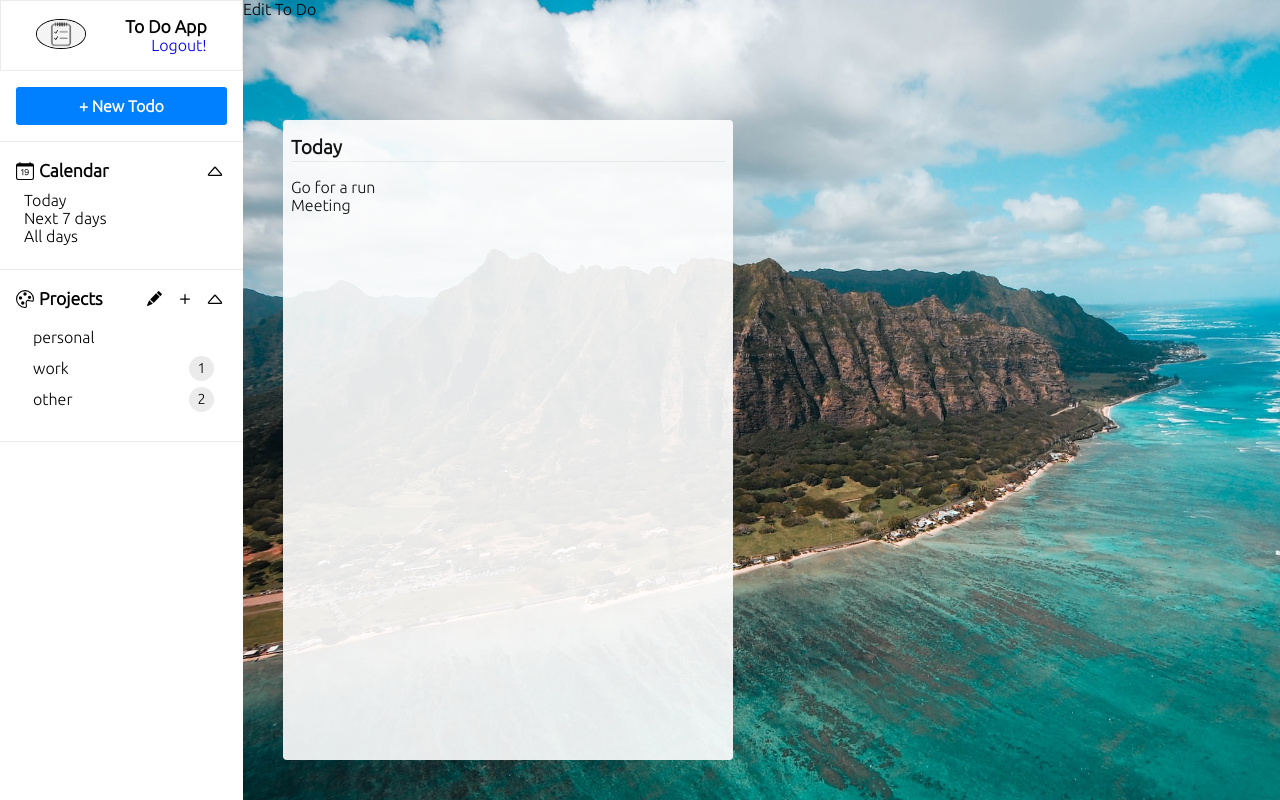
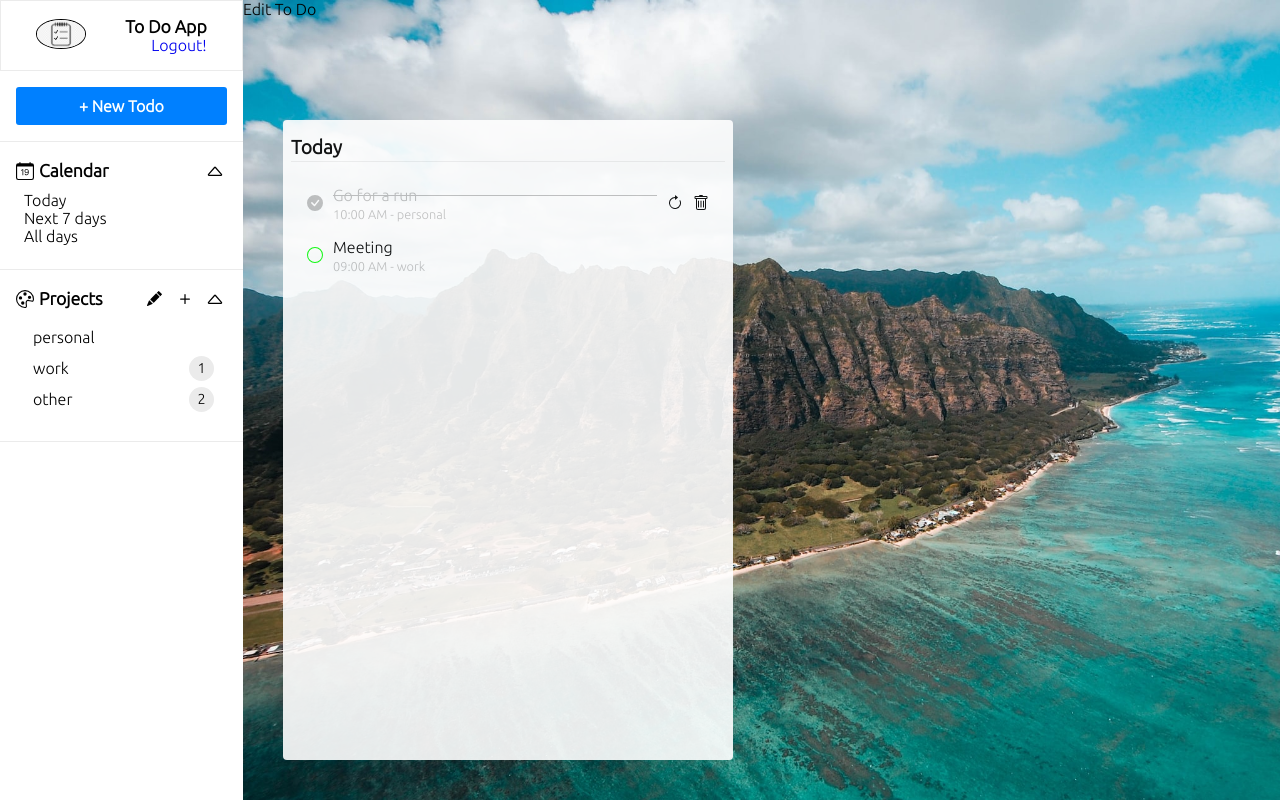
Before and after one commit to davidhong037/to-do-app, a React (Create React App) app: page / in a window 1280 px wide. Built offline with nearby package versions, Linux system fonts and the light colour scheme.

Commit message:
Adding Todo component with styling

```diff
--- a/src/App.css
+++ b/src/App.css
@@ -435,3 +435,47 @@
 .Todos .todos {
   overflow-y: auto;
 }
+
+/* Todo */
+.Todo {
+  padding:  0.5rem 1rem;
+}
+
+.Todo .todo-container {
+  display: flex;
+  align-items: center;
+}
+
+.Todo .todo-container span {
+  cursor: pointer;
+}
+
+.Todo .todo-container .text {
+  position: relative;
+  flex: 1;
+  margin: 0 10px;
+  cursor: pointer;
+}
+
+.Todo .todo-container .text span {
+  font-size: 0.8rem;
+  color: #bebebe;
+}
+
+.Todo .todo-container .text .line {
+  height: 1px;
+  background: #bebebe;
+  position: absolute;
+  top: 25%;
+  width: 0;
+  transition: width 250ms ease-in-out;
+}
+
+.Todo .todo-container .text .line-through {
+  width: 100%;
+}
+
+.Todo .todo-container .add-to-next-day {
+  margin-right: 10px;
+
+}
--- a/src/components/Todo.js
+++ b/src/components/Todo.js
@@ -1,10 +1,50 @@
-import React from 'react'
+import React, { useState } from 'react'
+import { ArrowClockwise, CheckCircleFill, Circle, Trash } from 'react-bootstrap-icons'
 
-function Todo({todo}) {
+function Todo({ todo }) {
+    const [hover, setHover] = useState(false)
 
     return (
         <div className='Todo'>
-            {todo.text}
+            <div
+                className='todo-container'
+                onMouseEnter={() => setHover(true)}
+                onMouseLeave={() => setHover(false)}
+            >
+                <div className='check-todo'>
+                    {
+                        todo.checked ?
+                            <span className='checked'>
+                                <CheckCircleFill color='#bebebe'/>
+                            </span>
+                            :
+                            <span className='unchecked'>
+                                <Circle color={todo.color} />
+                            </span>
+                    }
+                </div>
+                <div className='text'>
+                    <p style={{color : todo.checked ? '#bebebe' : '#000000'}}>{todo.text}</p>
+                    <span>{todo.time} - {todo.project}</span>
+                    <div className={`line ${todo.checked ? 'line-through' : ""}`}></div>
+                </div>
+                <div className='add-to-next-day'>
+                    {
+                        todo.checked &&
+                        <span>
+                                <ArrowClockwise />
+                        </span>
+                    }
+                </div>
+                <div className='delete-todo'>
+                    {
+                        (hover || todo.checked) &&
+                        <span>
+                                <Trash />
+                        </span>
+                    }
+                </div>
+            </div>
         </div>
     )
 }
--- a/src/components/Todos.js
+++ b/src/components/Todos.js
@@ -12,8 +12,8 @@
       time: "10:00 AM",
       date: "06/03/2021",
       day: "6",
-      checked: false,
-      color: '#000000',
+      checked: true,
+      color: '#00ff00',
       project: 'personal'
     },
     {
@@ -22,7 +22,7 @@
       time: "09:00 AM",
       date: "08/03/2021",
       day: "1",
-      checked: true,
+      checked: false,
       color: '#00ff00',
       project: 'work'
     }
@@ -39,7 +39,7 @@
             <Next7Days todos={todos} />
             :
             todos.map( todo =>
-              <Todo todo={todo} key={todo.key} />
+              <Todo todo={todo} key={todo.id} />
               )
         }
       </div>
```
